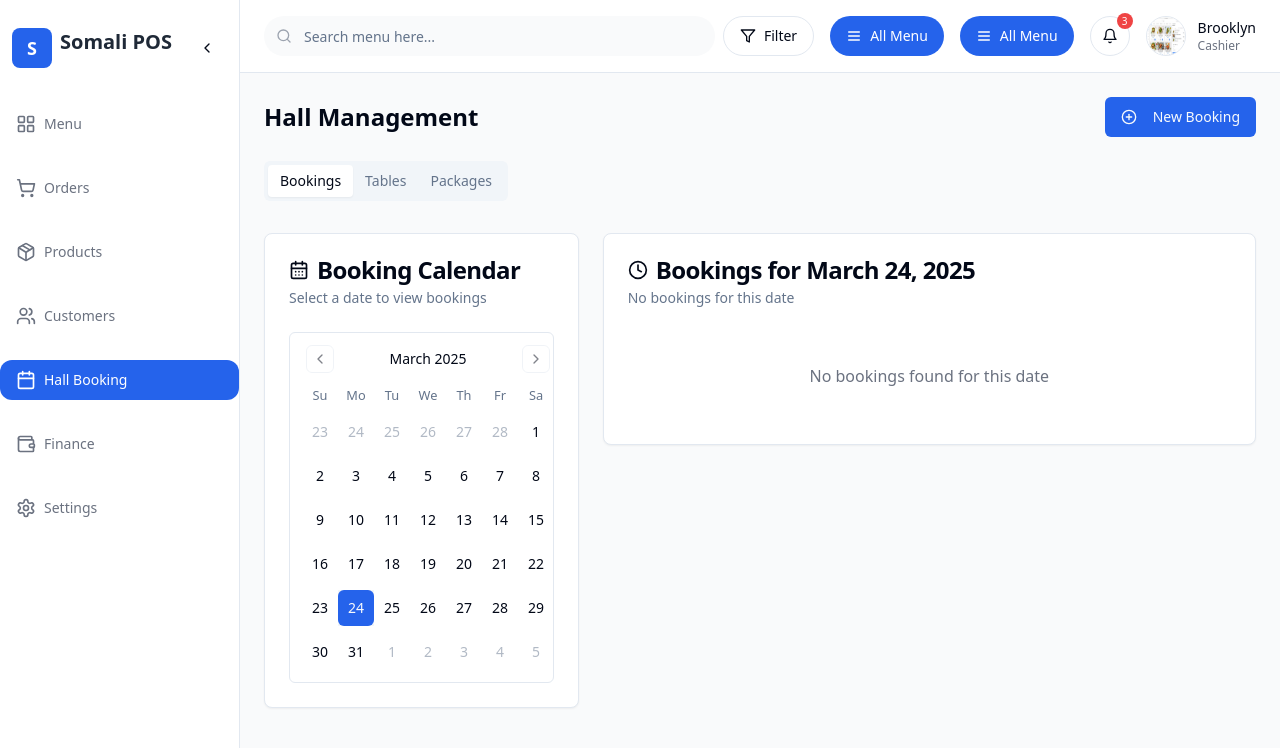
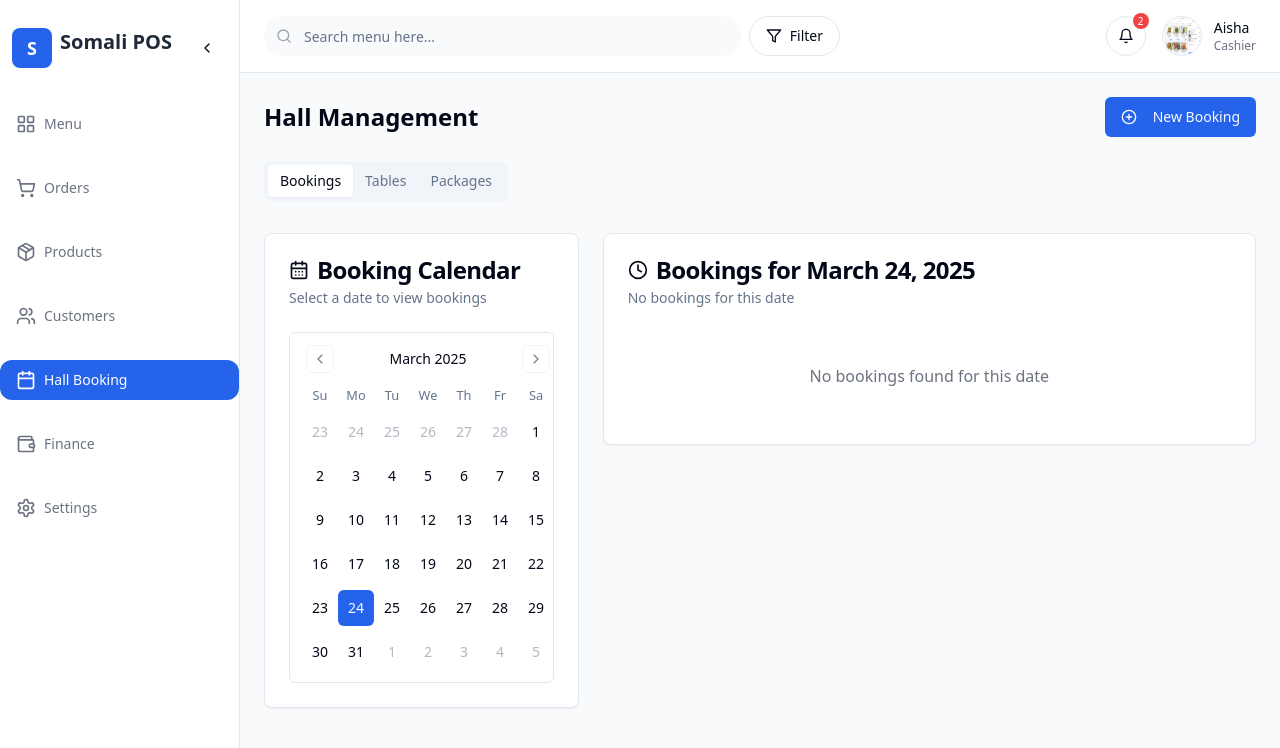
Before and after one commit to jgarbo0/pos-hall-cafeteria, a React (Vite) app: page /hall in a window 1280 px wide. Shown: the top 748 px of the page. Built offline with nearby package versions, Linux system fonts and the light colour scheme.

Commit message:
Remove unused buttons and implement notifications
Refactor header to use notifications and update cashier name.

```diff
--- a/src/components/Header.tsx
+++ b/src/components/Header.tsx
@@ -4,15 +4,37 @@ import { Search, Filter, Bell, Menu } from 'lucide-react';
 import { Avatar, AvatarFallback, AvatarImage } from "@/components/ui/avatar";
 import { Input } from "@/components/ui/input";
 import { Button } from "@/components/ui/button";
+import {
+  Popover,
+  PopoverContent,
+  PopoverTrigger
+} from "@/components/ui/popover";
+import { useToast } from "@/hooks/use-toast";
 
 const Header = ({ onSearch }: { onSearch: (term: string) => void }) => {
   const [searchTerm, setSearchTerm] = useState('');
+  const [notifications, setNotifications] = useState([
+    { id: 1, text: "New order received", time: "2 min ago", read: false },
+    { id: 2, text: "Payment completed", time: "10 min ago", read: false },
+    { id: 3, text: "New customer registered", time: "1 hour ago", read: true }
+  ]);
+  const { toast } = useToast();
 
   const handleSearch = (e: React.ChangeEvent<HTMLInputElement>) => {
     const value = e.target.value;
     setSearchTerm(value);
     onSearch(value);
   };
+
+  const markAllAsRead = () => {
+    setNotifications(notifications.map(notification => ({ ...notification, read: true })));
+    toast({
+      title: "Notifications",
+      description: "All notifications marked as read",
+    });
+  };
+
+  const unreadCount = notifications.filter(notification => !notification.read).length;
 
   return (
     <header className="w-full px-6 py-4 bg-white border-b animate-fadeIn">
@@ -37,30 +59,57 @@ const Header = ({ onSearch }: { onSearch: (term: string) => void }) => {
         </div>
 
         <div className="flex items-center ml-4 space-x-4">
-          <Button variant="default" size="sm" className="gap-2 rounded-full h-10 px-4 bg-blue-600 text-white">
-            <Menu className="h-4 w-4" />
-            <span>All Menu</span>
-          </Button>
-
-          <Button variant="default" size="sm" className="gap-2 rounded-full h-10 px-4 bg-blue-600 text-white">
-            <Menu className="h-4 w-4" />
-            <span>All Menu</span>
-          </Button>
-
-          <Button variant="outline" size="icon" className="rounded-full relative">
-            <Bell className="h-5 w-5" />
-            <span className="absolute -top-1 -right-1 w-4 h-4 bg-red-500 rounded-full text-[10px] text-white flex items-center justify-center">
-              3
-            </span>
-          </Button>
+          <Popover>
+            <PopoverTrigger asChild>
+              <Button variant="outline" size="icon" className="rounded-full relative">
+                <Bell className="h-5 w-5" />
+                {unreadCount > 0 && (
+                  <span className="absolute -top-1 -right-1 w-4 h-4 bg-red-500 rounded-full text-[10px] text-white flex items-center justify-center">
+                    {unreadCount}
+                  </span>
+                )}
+              </Button>
+            </PopoverTrigger>
+            <PopoverContent className="w-80 p-0" align="end">
+              <div className="flex items-center justify-between p-4 border-b">
+                <h3 className="font-medium">Notifications</h3>
+                <Button
+                  variant="ghost"
+                  size="sm"
+                  onClick={markAllAsRead}
+                  className="text-xs text-blue-600 hover:text-blue-800"
+                >
+                  Mark all as read
+                </Button>
+              </div>
+              <div className="max-h-80 overflow-y-auto">
+                {notifications.length > 0 ? (
+                  notifications.map((notification) => (
+                    <div
+                      key={notification.id}
+                      className={`p-4 border-b last:border-0 ${!notification.read ? 'bg-blue-50' : ''}`}
+                    >
+                      <div className="flex justify-between">
+                        <p className="text-sm font-medium">{notification.text}</p>
+                        {!notification.read && <span className="w-2 h-2 bg-blue-600 rounded-full"></span>}
+                      </div>
+                      <p className="text-xs text-gray-500 mt-1">{notification.time}</p>
+                    </div>
+                  ))
+                ) : (
+                  <div className="p-4 text-center text-gray-500">No notifications</div>
+                )}
+              </div>
+            </PopoverContent>
+          </Popover>
 
           <div className="flex items-center">
             <Avatar className="h-10 w-10 border">
               <AvatarImage src="/lovable-uploads/38d9cb5d-08d6-4a42-95fe-fa0e714f6f33.png" alt="User" />
-              <AvatarFallback>HS</AvatarFallback>
+              <AvatarFallback>AS</AvatarFallback>
             </Avatar>
             <div className="ml-3 hidden md:block">
-              <p className="text-sm font-medium">Brooklyn</p>
+              <p className="text-sm font-medium">Aisha</p>
               <p className="text-xs text-gray-500">Cashier</p>
             </div>
           </div>
```
